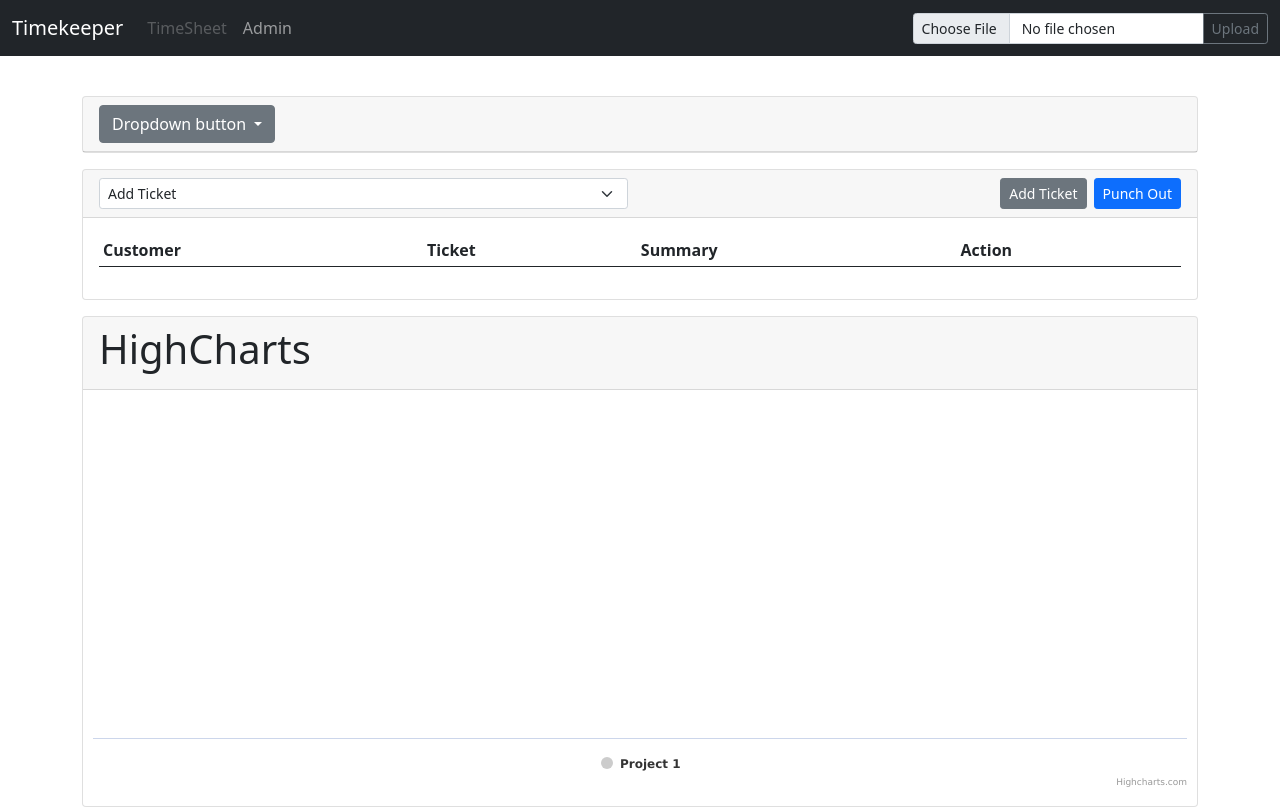
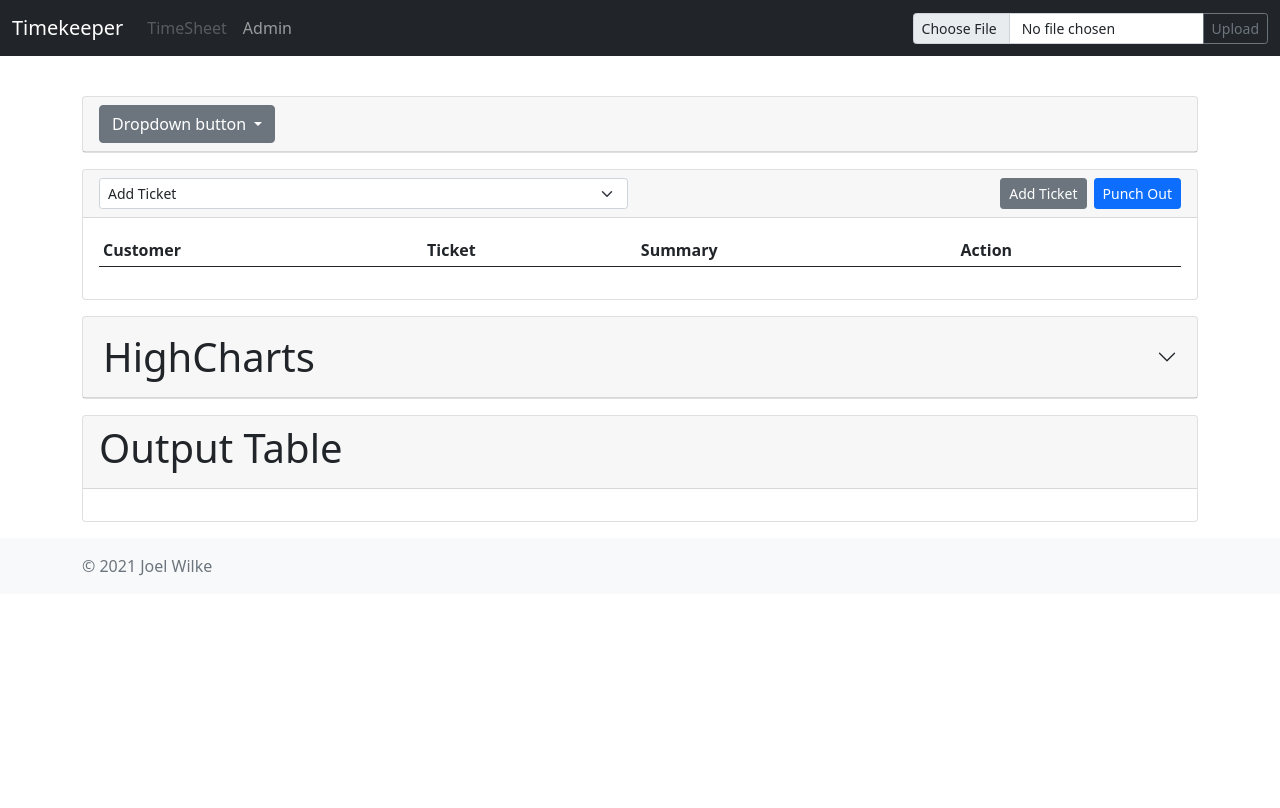
Before and after one commit to WilkeJoel/SynchronicityTimesheet, a plain HTML site: page synchronicity.html in a window 1280 px wide. Shown: the top 808 px of the page. Drawn offline with Linux system fonts and the light colour scheme.

Commit message:
collapsible card body on chart

```diff
--- a/support/shared_styles.css
+++ b/support/shared_styles.css
@@ -89,6 +89,24 @@ ol li {
   text-align: right;
 }
 
+/* --------------------------------------Highcharts Card */
+.accordion-card-header {
+  padding: 0;
+}
+
+.accordion-card-header .accordion-button {
+  font-weight: 500;
+  font-size: unset;
+  background-color: unset;
+}
+
+.accordion-card-header .accordion-button:not(.collapsed) {
+  color: initial;
+  background-color: none;
+  box-shadow: none;
+}
+
+
 
 
 form#addTicket {
--- a/synchronicity.html
+++ b/synchronicity.html
@@ -83,10 +83,12 @@
     </div>
 
     <div class="card">
-      <div class="card-header">
-        <h1>HighCharts</h1>
+      <div class="card-header accordion-card-header">
+        <h1 class="accordion-header">
+          <button type="button" class="accordion-button collapsed" aria-label="Collapse" data-bs-toggle="collapse" href="#chartFigure" aria-expanded="false" aria-controls="chartFigure">HighCharts</button>
+        </h1>
       </div>
-      <figure class="highcharts-figure">
+      <figure id="chartFigure" class="highcharts-figure collapse card-body">
         <div id="container"></div>
       </figure>
     </div>
@@ -98,6 +100,7 @@
       <div id="outputTable" class="card-body">
       </div>
     </div>
+
   </main>
 
   <!-- Modal -->
```
